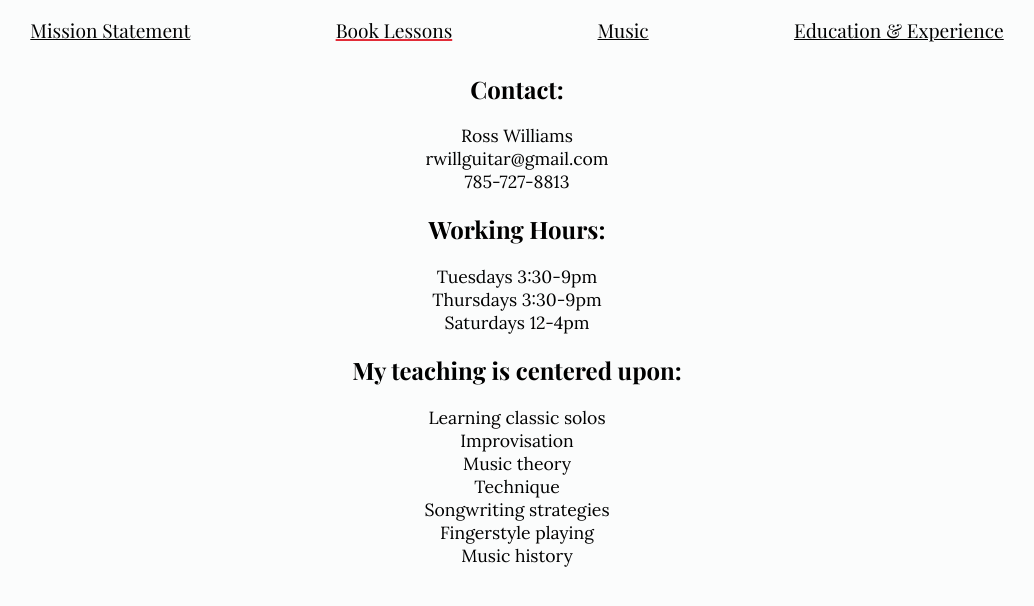
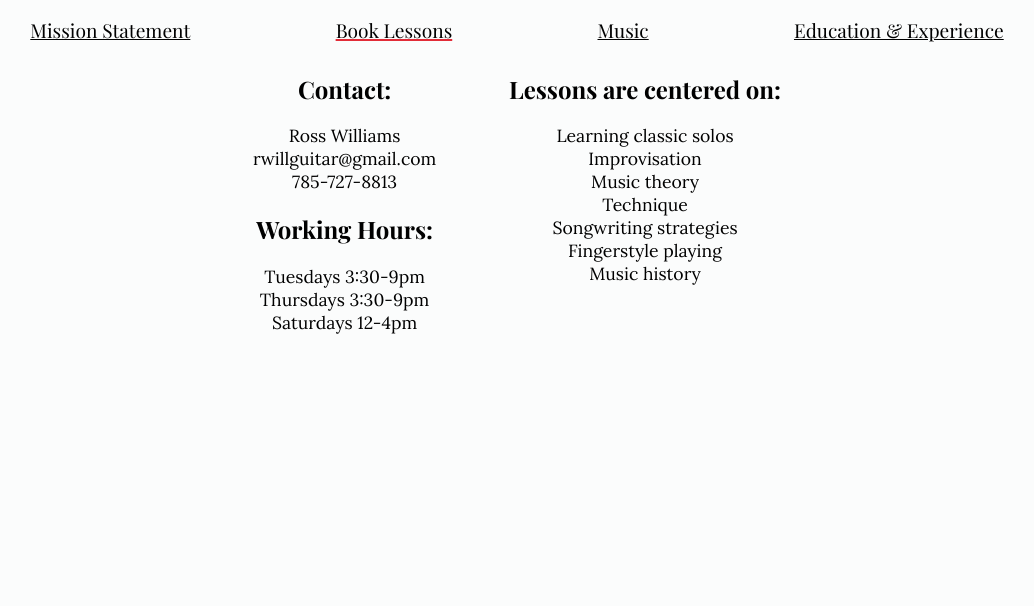
Before and after one commit to rosswilliamsdev/Guitar_Strategies_Website, a plain HTML site: page book-lessons.html in a window 1280 px wide. Shown: the part 130-736 px from the top of the page, without its empty margins (123-1157 px from the left). Drawn offline with nearby package versions, Linux system fonts and the light colour scheme; a web font is replaced by a local one.

Commit message:
contact page

```diff
--- a/book-lessons.html
+++ b/book-lessons.html
@@ -24,9 +24,8 @@
             <li><a href="education_experience.html">Education & Experience</a> </li>
         </nav>
     </header>
-    <section class="book-lessons">
-
-        <div class="book-lessons-1">
+    <div class="book-lessons-wrap">
+        <section class="book-lessons-1">
             <h2>Contact:</h2>
             <li>Ross Williams</li>
             <li>rwillguitar@gmail.com</li>
@@ -35,9 +34,9 @@
             <li>Tuesdays 3:30-9pm</li>
             <li>Thursdays 3:30-9pm</li>
             <li>Saturdays 12-4pm</li>
-        </div>
-        <div class="book-lessons-2">
-            <h2>My teaching is centered upon:</h2>
+        </section>
+        <section class="book-lessons-2">
+            <h2>Lessons are centered on:</h2>
             <li>Learning classic solos</li>
             <li>Improvisation</li>
             <li>Music theory</li>
@@ -45,8 +44,8 @@
             <li>Songwriting strategies</li>
             <li>Fingerstyle playing</li>
             <li>Music history</li>
-        </div>
-    </section>
+        </section>
+    </div>
 </body>
 
 </html>
--- a/style.css
+++ b/style.css
@@ -112,13 +112,21 @@ iframe {
 }
 
 /*--------------------Book Lessons Formatting----------------------*/
-.book-lessons {
+
+.book-lessons-1 {
+    float: left;
     text-align: center;
-    overflow: hidden;
+    margin-left: 23em;
 }
 
+.book-lessons-2 {
+    float: right;
+    text-align: center;
+    margin-right: 23em;
+}
 
-.book-lessons li {
+.book-lessons-wrap li {
     font-family: 'Lora', serif;
     font-size: 1.1em;
+    text-align: center;
 }
```
